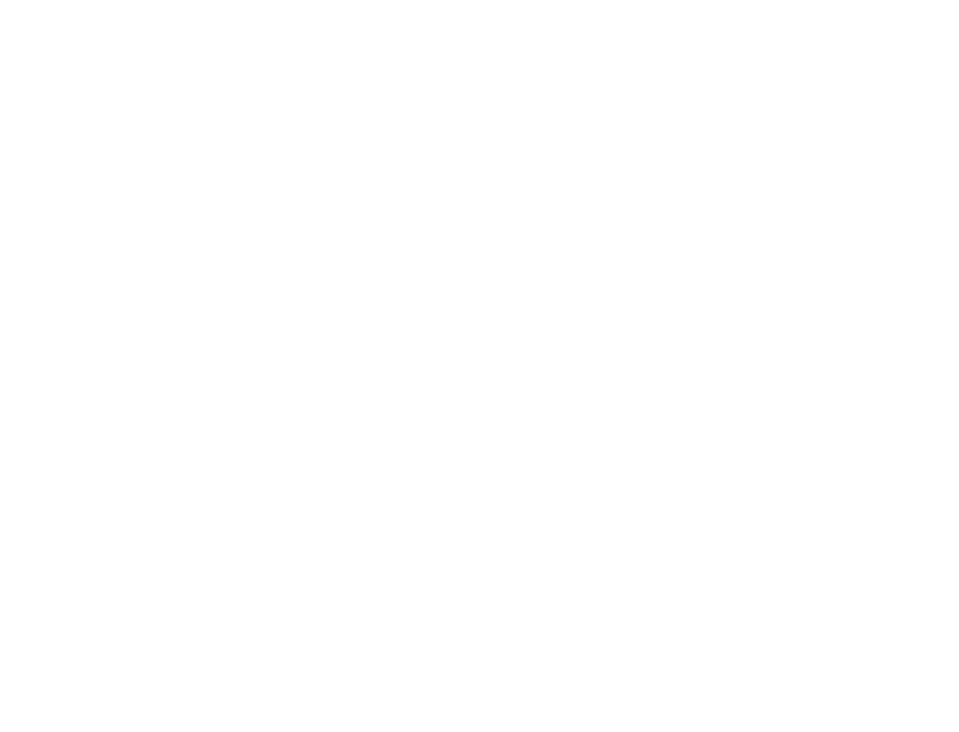
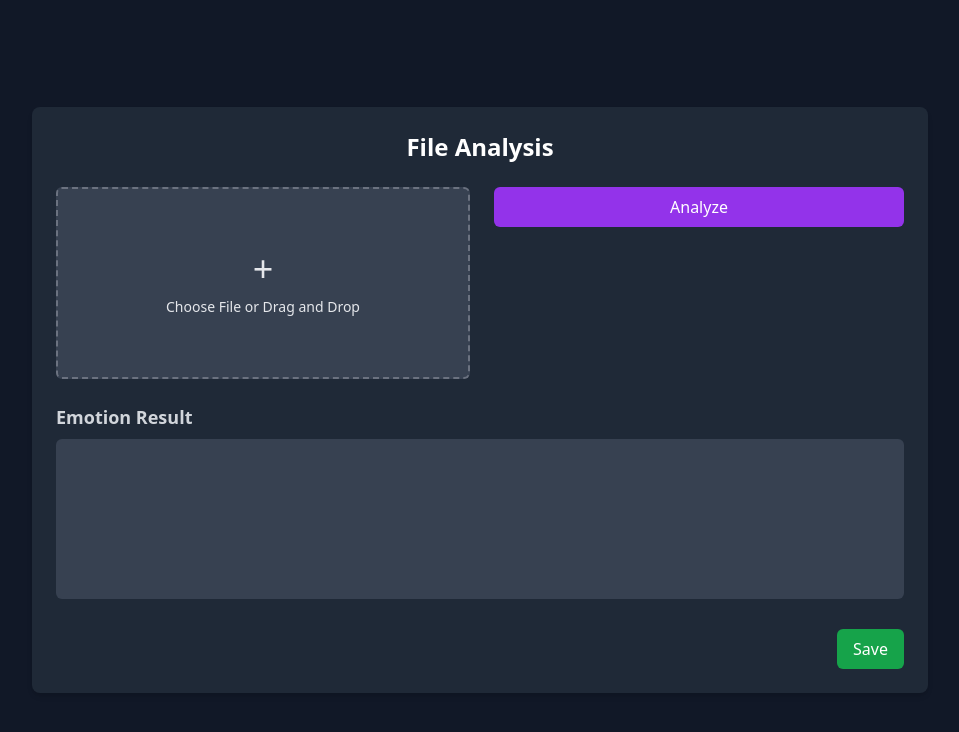
Before and after one commit to bootst23/deep-purple, a Vue app: page /fileUpload in a window 1280 px wide. Before the commit this address had no page. Shown: the top 732 px of the page, without its empty margins (160-1119 px from the left). Built offline with nearby package versions, Linux system fonts and the light colour scheme.

Commit message:
TextFileAnalysis

```diff
--- a/src/router/index.ts
+++ b/src/router/index.ts
@@ -16,6 +16,11 @@
       // this generates a separate chunk (About.[hash].js) for this route
       // which is lazy-loaded when the route is visited.
       component: () => import('../views/AboutView.vue')
+    },
+    {
+      path: '/fileUpload',
+      name: 'fileUpload',
+      component: () => import('../views/FileUploadView.vue')
     }
   ]
 })
--- /dev/null
+++ b/src/views/FileUploadView.vue
@@ -0,0 +1,136 @@
+<script setup lang="ts">
+import { ref } from "vue";
+import axios from "axios";
+
+const selectedFile = ref<File | null>(null); // Store the uploaded file
+const emotionResult = ref(""); // Store the emotion analysis result
+const isLoading = ref(false); // Loading state
+
+// Handle file selection
+function handleFileChange(event: Event) {
+  const files = (event.target as HTMLInputElement).files;
+  if (files && files.length > 0) {
+    selectedFile.value = files[0];
+  }
+}
+
+// Handle drag-and-drop
+function handleDragOver(event: DragEvent) {
+  event.preventDefault();
+  event.dataTransfer!.dropEffect = "copy";
+}
+
+function handleDrop(event: DragEvent) {
+  event.preventDefault();
+  const files = event.dataTransfer?.files;
+  if (files && files.length > 0) {
+    selectedFile.value = files[0];
+  }
+}
+
+// Analyze the file
+async function analyzeFile() {
+  if (!selectedFile.value) {
+    alert("Please select or drag a file.");
+    return;
+  }
+
+  isLoading.value = true;
+  try {
+    const formData = new FormData();
+    formData.append("file", selectedFile.value);
+
+    const API_URL = "http://localhost:8000/analyze"; // Replace with your backend endpoint
+    const response = await axios.post(API_URL, formData, {
+      headers: {
+        "Content-Type": "multipart/form-data",
+      },
+    });
+
+    emotionResult.value = response.data.result || "No result found.";
+  } catch (error) {
+    console.error("Error analyzing file:", error);
+    emotionResult.value = "Failed to analyze the file. Please try again.";
+  } finally {
+    isLoading.value = false;
+  }
+}
+
+// Save the result
+function saveResult() {
+  if (!emotionResult.value) {
+    alert("No emotion result to save.");
+    return;
+  }
+
+  const blob = new Blob([emotionResult.value], { type: "text/plain" });
+  const url = URL.createObjectURL(blob);
+  const link = document.createElement("a");
+  link.href = url;
+  link.download = "emotion_analysis_result.txt";
+  link.click();
+  URL.revokeObjectURL(url);
+}
+</script>
+
+<template>
+  <div class="min-h-screen flex items-center justify-center bg-gray-900 text-gray-200">
+    <div class="w-full max-w-4xl bg-gray-800 rounded-lg shadow-md p-6 space-y-6">
+      <!-- Header -->
+      <h1 class="text-2xl font-bold text-center text-white">File Analysis</h1>
+
+      <!-- File Upload Section -->
+      <div class="flex flex-col md:flex-row gap-6">
+        <!-- Drag and Drop Area -->
+        <div
+          class="flex-1 border-2 border-dashed border-gray-500 bg-gray-700 rounded-md flex items-center justify-center h-48 cursor-pointer"
+          @dragover="handleDragOver"
+          @drop="handleDrop"
+        >
+          <div class="text-center space-y-2">
+            <div class="text-4xl">+</div>
+            <div class="text-sm">Choose File or Drag and Drop</div>
+            <input
+              type="file"
+              id="fileInput"
+              class="hidden"
+              @change="handleFileChange"
+            />
+          </div>
+        </div>
+
+        <!-- Analyze Button -->
+        <div class="flex-1 flex flex-col justify-between">
+          <button
+            class="w-full bg-purple-600 text-white px-4 py-2 rounded-md hover:bg-purple-500 transition"
+            @click="analyzeFile"
+            :disabled="isLoading"
+          >
+            <span v-if="!isLoading">Analyze</span>
+            <span v-else>Analyzing...</span>
+          </button>
+        </div>
+      </div>
+
+      <!-- Emotion Result -->
+      <div>
+        <h2 class="text-lg font-bold text-gray-300">Emotion Result</h2>
+        <textarea
+          class="w-full mt-2 p-4 bg-gray-700 rounded-md text-gray-200 resize-none h-40"
+          readonly
+          v-model="emotionResult"
+        ></textarea>
+      </div>
+
+      <!-- Save Button -->
+      <div class="flex justify-end">
+        <button
+          class="bg-green-600 text-white px-4 py-2 rounded-md hover:bg-green-500 transition"
+          @click="saveResult"
+        >
+          Save
+        </button>
+      </div>
+    </div>
+  </div>
+</template>
```
